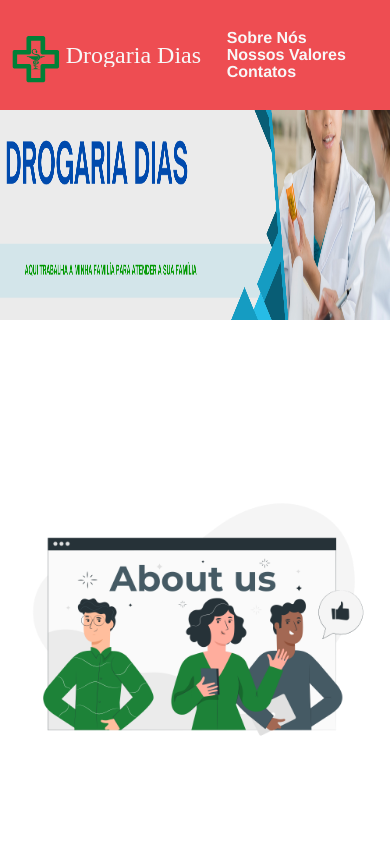
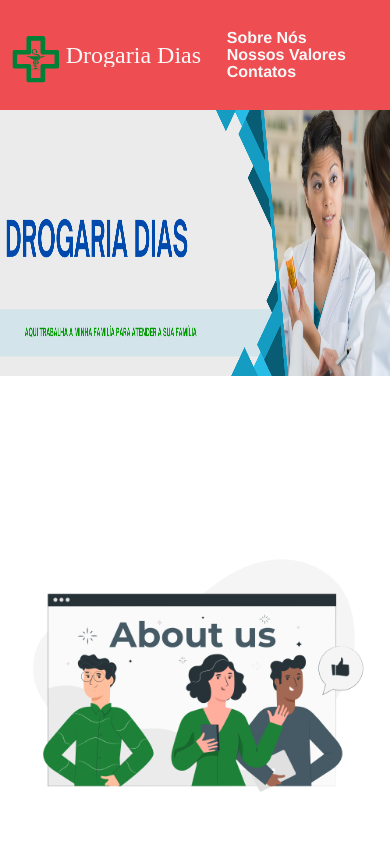
Before and after one commit to OliveiraL21/DrogariaDias, an Angular app: page / in a window 390 px wide. Shown: the top 844 px of the page. Built offline with nearby package versions, Linux system fonts and the light colour scheme; a web font is replaced by a local one.

Commit message:
ajuste no banner

```diff
--- a/src/app/app.component.scss
+++ b/src/app/app.component.scss
@@ -304,6 +304,7 @@
     display: flex;
     align-items: center;
     justify-content: center;
+    padding-top: 6rem;
   }
 
   .home__banner {
@@ -311,8 +312,8 @@
     object-fit: fill;
     object-position: center;
     background-repeat: no-repeat;
-    height: 320px;
-    width: 100%;
+    height: 280px;
+    width: 100vw;
     padding: 0;
     margin: 0;
 
```
